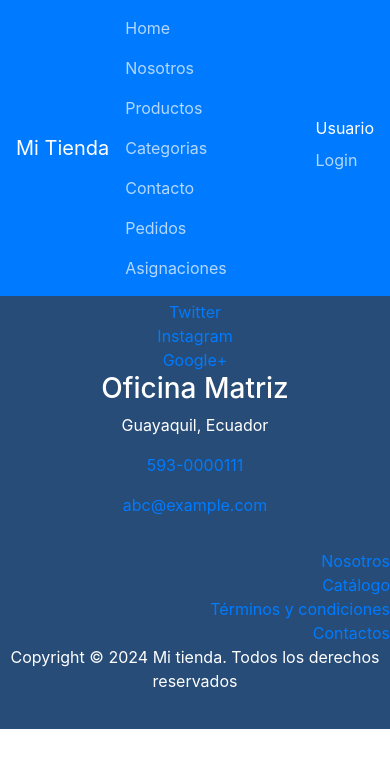
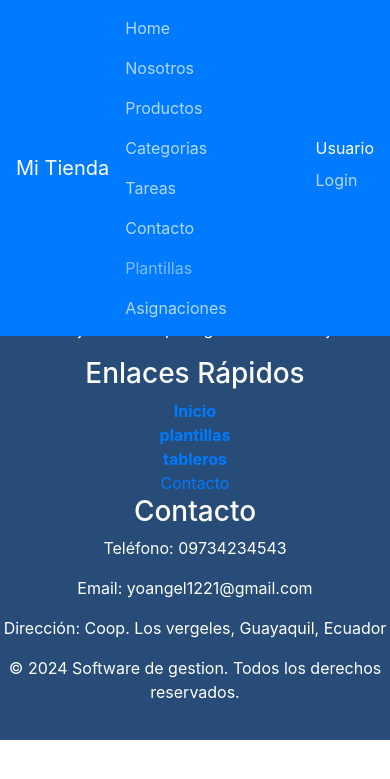
Before and after one commit to luxAnal2003/proyecto-daw, a PHP site: page / in a window 390 px wide. Shown: the top 779 px of the page. Run offline with PHP 8.4, Linux system fonts and the light colour scheme; some libraries are stand-ins or nearby versions.

Commit message:
Se modifica el header y footer

```diff
--- a/view/templates/footer.php
+++ b/view/templates/footer.php
@@ -2,30 +2,27 @@
 <footer class="footer">
     <div class="row">
         <div class="col-sm-4 d-flex flex-column">
-            <a href="http://www.facebook.com/">Facebook</a>
-            <a href="http://www.twitter.com/">Twitter</a>
-            <a href="http://www.instagram.com/">Instagram</a>
-            <a href="http://www.google.com/">Google+</a>
+            <h3>Sobre Nosotros</h3>
+            <p>El mejor sistema para gestion de trabajos.</p>
         </div>
 
         <div class="col-sm-4 d-flex flex-column align-items-center" >
-            <address>
-                <h3>Oficina Matriz</h3>
-                <p>Guayaquil, Ecuador</p>
-                <p>  <a href="tel:+5930000111">593-0000111</a></p>
-                <p> <a href = "mailto: abc@example.com">abc@example.com</a></p>
-            </address>
+            <h3>Enlaces Rápidos</h3>
+            <a href="index.html"><b>Inicio</b></a>
+            <a href="plantillas.html"><b>plantillas</b></a>
+            <a href="tableros.html"><b>tableros</b></a>
+            <a href="#">Contacto</a>
         </div>
 
-        <div class="col-sm-4 d-flex flex-column align-items-end">
-            <a href="">Nosotros</a>
-            <a href="">Cat&aacute;logo</a>
-            <a href="">T&eacute;rminos y condiciones</a>
-            <a href="">Contactos</a>
+        <div class="col-sm-4 d-flex flex-column">
+            <h3>Contacto</h3>
+            <p>Teléfono: 09734234543</p>
+            <p>Email: yoangel1221@gmail.com</p>
+            <p>Dirección: Coop. Los vergeles, Guayaquil, Ecuador</p>
         </div>
     </div>
     <div >
-        <p class="text-center"> Copyright © <?php echo date('Y'); ?> Mi tienda. Todos los derechos reservados</p>
+        <p class="text-center">&copy; 2024 Software de gestion. Todos los derechos reservados.</p>
     </div>
 </footer>
 
--- a/view/templates/header.php
+++ b/view/templates/header.php
@@ -20,8 +20,11 @@ if(empty($_SESSION['user'])){ //simulacion manejo de variables de sesion
         href="https://use.fontawesome.com/releases/v5.6.3/css/all.css"
         integrity="sha384-UHRtZLI+pbxtHCWp1t77Bi1L4ZtiqrqD80Kn4Z8NTSRyMA2Fd33n5dQ8lWUE00s/"
         crossorigin="anonymous">
+        <link rel="preconnect" href="https://fonts.gstatic.com" crossorigin>
+        <link href="https://fonts.googleapis.com/css2?family=Fira+Code:wght@300..700&display=swap" rel="stylesheet">
 
-        <title>Productos</title>
+
+        <title>Product</title>
     </head>
     <body>
         <nav class="barraNavegacion navbar navbar-expand-md navbar-dark fixed-top">
@@ -32,16 +35,13 @@ if(empty($_SESSION['user'])){ //simulacion manejo de variables de sesion
                 <li class="nav-item"><a class="nav-link" href="index.php?c=index&f=index&p=nosotros">Nosotros</a></li>
                 <li class="nav-item"><a class="nav-link" href="index.php?c=Productos&f=index">Productos</a></li>
                 <li class="nav-item"><a class="nav-link" href="index.php?c=Categorias&f=index">Categorias</a></li>
+                <li class="nav-item"><a class="nav-link" href="index.php?c=Tareas&f=index">Tareas</a></li>
                 <li class="nav-item"><a class="nav-link" href="index.php?p=contacto">Contacto</a></li>
-
+                <a class="nav-link" href="/mvc/view/plantillas/plantillas.php">Plantillas</a></li>
 
                <?php
-                 if($_SESSION['rol']=1 ){ //simulacion manejo de variables de sesion?>
-
-                   <li class="nav-item"><a class="nav-link" href="index.php?c=Pedidos&f=index">
-                       Pedidos</a></li>
+                 if($_SESSION['usuario_rol']=2 ){ //si el rol es gestor, podra ver esta seccion?>
                     <li class="nav-item"><a class="nav-link" href="index.php?c=Asignaciones&f=index">Asignaciones</a></li>
-
                     <?php
                  }
                 ?>
@@ -52,7 +52,6 @@ if(empty($_SESSION['user'])){ //simulacion manejo de variables de sesion
 
             </ul>
         </nav>
-
         <h1 class="jumbotron text-center titNivel1">
             <i class="fab fa-shopify"></i>
             Gestor de Proyectos </h1>
```
